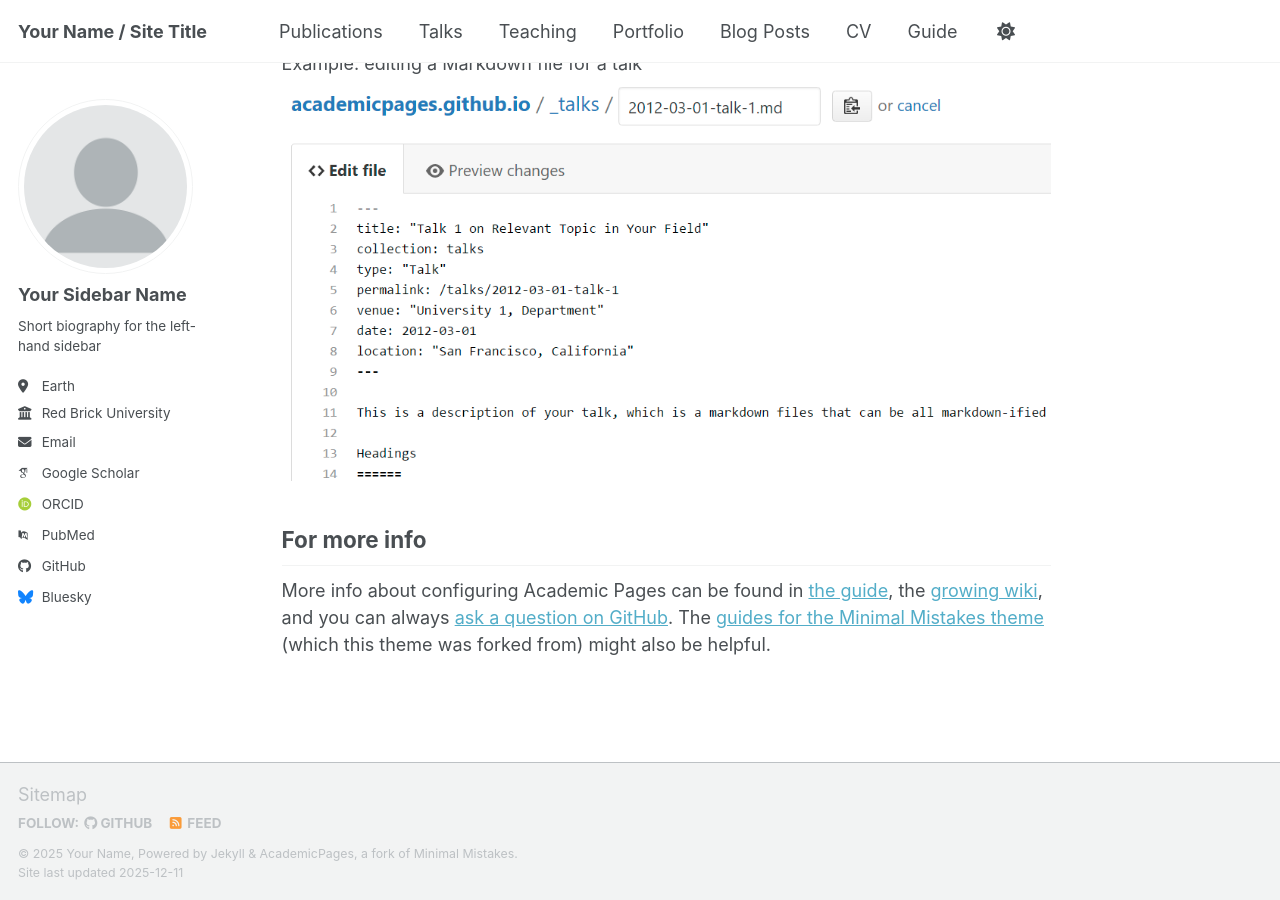
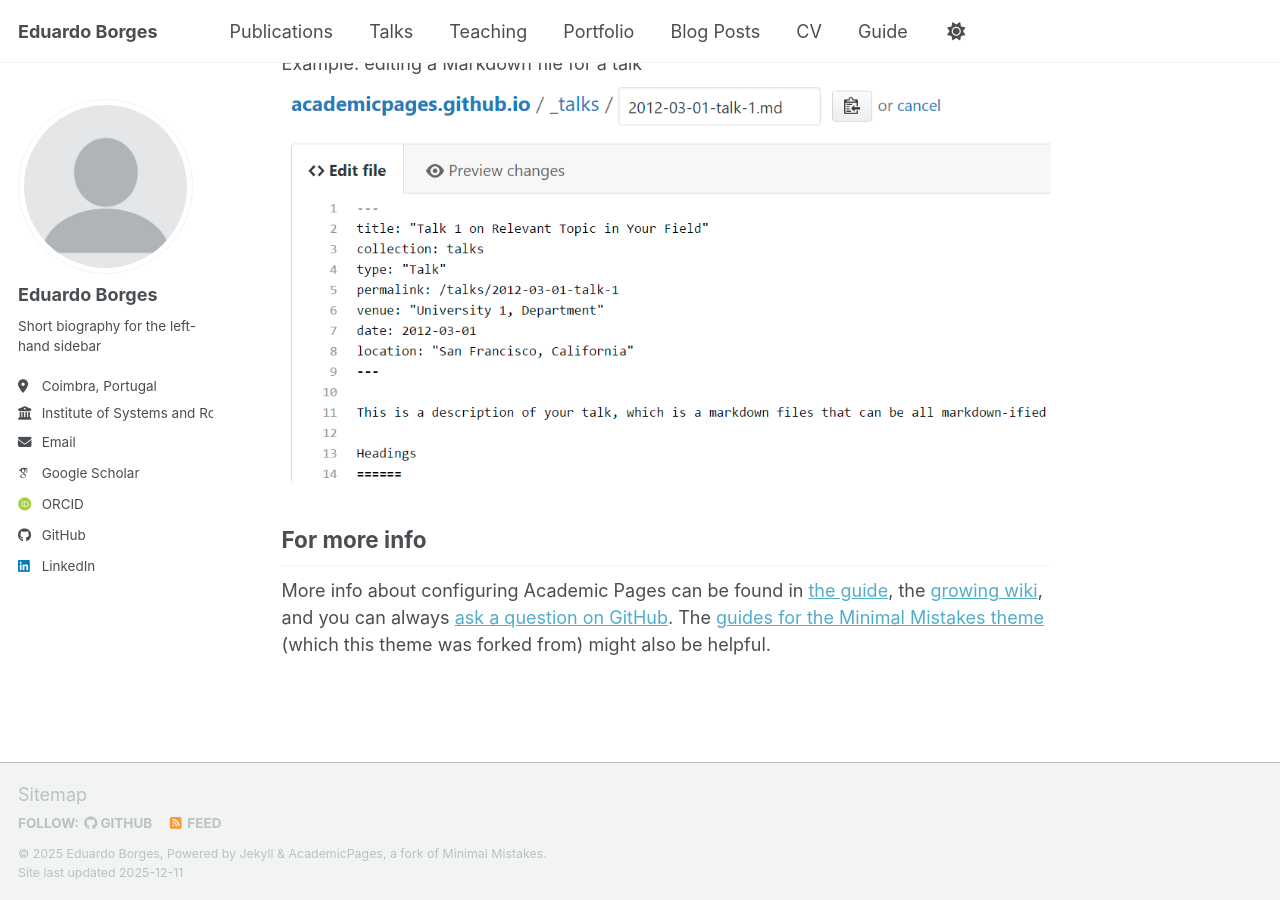
Before and after one commit to eduardojsborges/eduardojsborges.github.io, a Jekyll site: the page built from _pages/about.md, in a window 1280 px wide and 900 px high, scrolled down 2718 px. Built offline with Jekyll 4.4.1, drawn with Linux system fonts in a browser that asks for light colours; some web fonts are replaced; a script bundle is joined from its source files by our own code; library files that are not in the unit come from our copies.

Commit message:
Update _config.yml

```diff
--- a/_config.yml
+++ b/_config.yml
@@ -9,14 +9,14 @@
 # Basic Site Settings
 locale                   : "en-US"
 site_theme               : "default" # Currently available options are "default", "air"
-title                    : "Your Name / Site Title"
+title                    : "Eduardo Borges"
 title_separator          : "-"
-name                     : &name "Your Name"
-description              : &description "Your Name's academic portfolio"   # Update this with a general description of your site, this is the default if not overridden by a page
-url                      : https://academicpages.github.io # The base hostname & protocol for your site e.g. "https://[your GitHub username].github.io",
+name                     : &name "Eduardo Borges"
+description              : &description "Eduardo Borges's academic portfolio"   # Update this with a general description of your site, this is the default if not overridden by a page
+url                      : https://eduardojsborges.github.io # The base hostname & protocol for your site e.g. "https://[your GitHub username].github.io",
                                                            # or if you already have some other page hosted on Github then use "https://[your GitHub username].github.io/[Your Repo Name]"
 baseurl                  : "" # the subpath of your site, e.g. "/blog"
-repository               : "academicpages/academicpages.github.io"
+repository               : "eduardojsborges/eduardojsborges.github.io"
 
 # Site Author - The following control what appear as part of the author content on the side bar.
 #               If a field is blank the icon and link will not appear, otherwise it will be shown.
@@ -24,24 +24,24 @@
 author:
   # Biographic information
   avatar           : "profile.png"
-  name             : "Your Sidebar Name"
+  name             : "Eduardo Borges"
   pronouns         : # example: "she/her"
   bio              : "Short biography for the left-hand sidebar"
-  location         : "Earth"
-  employer         : "Red Brick University"
+  location         : "Coimbra, Portugal"
+  employer         : "Institute of Systems and Robotics - University of Coimbra"
   uri              : # URL
-  email            : "none@example.org"
+  email            : "eduardo.borges@isr.uc.pt"
 
   # Academic websites
   academia         : # URL
   arxiv            : # URL - Update with the correct link to your profile
-  googlescholar    : "https://scholar.google.com/citations?user=PS_CX0AAAAAJ"
+  googlescholar    : "https://scholar.google.com/citations?user=B_tPMyoAAAAJ"
   inspire-hep      : # URL
   impactstory      : # URL
-  orcid            : "https://orcid.org/yourorcidurl"
+  orcid            : "https://orcid.org/0000-0002-4454-6182"
   semantic         : # URL
   ssrn             : # URL
-  pubmed           : "https://www.ncbi.nlm.nih.gov/pubmed/?term=john+snow"
+  pubmed           : #"https://www.ncbi.nlm.nih.gov/pubmed/?term=john+snow"
   researchgate     : # URL
   scopus           : # URL
   zotero           : # URL
@@ -51,13 +51,13 @@
   bitbucket        : # Username - Update with your username on the site
   codepen          : # Username
   dribbble         : # Username
-  github           : "academicpages"
+  github           : "eduardojsborges"
   kaggle           : # Username
   stackoverflow    : # User number or user number and name (i.e., use "1" or "1/jeff-atwood")
 
   # Social media
   artstation       : # Username
-  bluesky          : "bsky.app" # Replace this with you Bluesky username
+  bluesky          : #"bsky.app" # Replace this with you Bluesky username
   facebook         : # Username
   flickr           : # Username
   foursquare       : # Username
@@ -66,7 +66,7 @@
   keybase          : # Username
   instagram        : # Username
   lastfm           : # Username
-  linkedin         : # Username
+  linkedin         : "https://www.linkedin.com/in/eduardojsborges/"
   mastodon         : # URL
   medium           : # URL
   pinterest        : # Username
@@ -84,8 +84,8 @@
 
 # Publication Category - The following the list of publication categories and their headings
 publication_category:
-  books:
-    title: 'Books'
+  #books:
+    #title: 'Books'
   manuscripts:
     title: 'Journal Articles'
   conferences:
```
